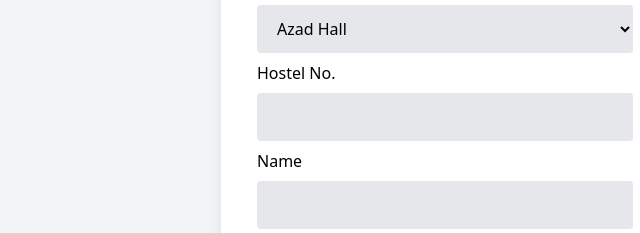
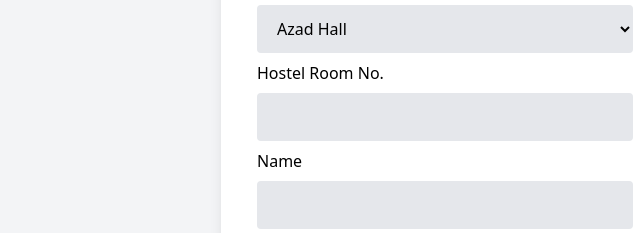
Before and after one commit to PrinceHerenj/dropp, a website: page SignUp.html in a window 1280 px wide. Shown: the part 227-460 px from the top of the page, 195-835 px from the left. Drawn offline with nearby package versions, Linux system fonts and the light colour scheme.

Commit message:
Update SignUp.html

```diff
--- a/SignUp.html
+++ b/SignUp.html
@@ -35,7 +35,7 @@
           </select>
           <!-- <input type="" maxlength="30" name="" id="hostel_field" class="mt-2 bg-gray-200 w-full h-12 rounded px-4 focus:outline-teal-300"> -->
           <!-- Hostel no. label and input -->
-          <div class="inline-block w-full mt-2"><label for="hostelno" class="text-x text-start">Hostel No.</label></div>
+          <div class="inline-block w-full mt-2"><label for="hostelno" class="text-x text-start">Hostel Room No.</label></div>
           <input type="text" maxlength="30" name="" id="hostelno_field" class="mt-2 bg-gray-200 w-full h-12 rounded focus:outline-teal-300 items-center px-4" >
           <!-- Name label and input -->
           <div class="inline-block w-full mt-2"><label for="name" class="text-x text-start">Name</label></div>
```
